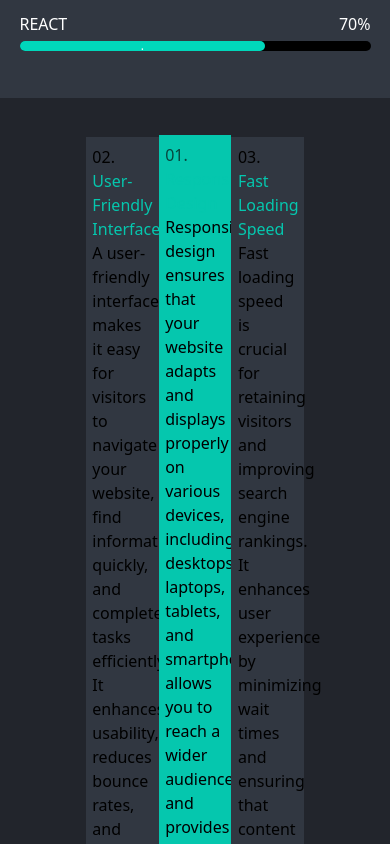
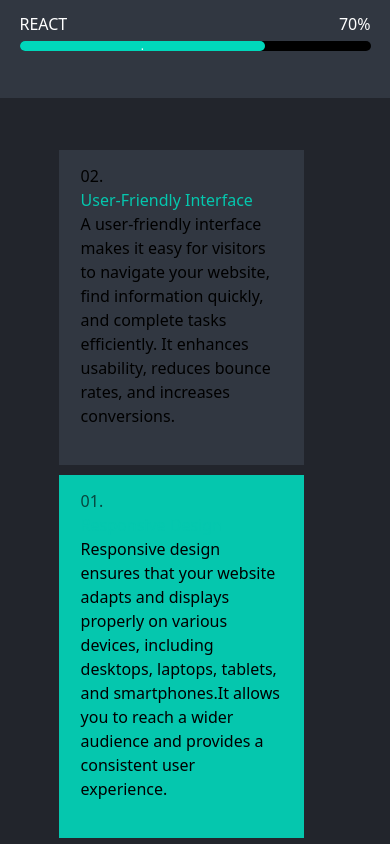
Before and after one commit to arafatsikder/portfolio, a React (Vite) app: page / in a window 390 px wide. Shown: the part 1680-2524 px from the top of the page. Built offline with nearby package versions, Linux system fonts and the light colour scheme.

Commit message:
card responsive

```diff
--- a/src/Component/Card/Card.css
+++ b/src/Component/Card/Card.css
@@ -32,7 +32,7 @@
 }
 
 .color2{
-    color:#07463E
+    color:#07463E;
 }
 
 .div2-style{
@@ -53,3 +53,78 @@
 .space{
     padding: 6% 5% 15% 5%;
 }
+
+@media(max-width: 640px) {
+    .all-cards{
+        display: block;
+        margin: 0% 10%;
+    }
+    .div-1{
+        background-color: #313741;
+        height: 30%;
+        width: 100%;
+    }
+
+    .div-2{
+        background-color: #05C7AE;
+        height: 35%;
+        width: 100%;
+    }
+
+    .div-3{
+        background-color: #313741;
+        height: 30%;
+        width: 100%;
+    }
+
+  }
+
+
+  @media(max-width: 1024px) {
+    .all-cards{
+        display: block;
+        margin: 0% 10%;
+    }
+    .div-1{
+        background-color: #313741;
+        height: 30%;
+        width: 100%;
+    }
+
+    .div-2{
+        background-color: #05C7AE;
+        height: 35%;
+        width: 100%;
+    }
+
+    .div-3{
+        background-color: #313741;
+        height: 30%;
+        width: 100%;
+    }
+
+  }
+
+  @media(max-width: 1280px) {
+    .all-cards{
+        display: block;
+        margin: 0% 15%;
+    }
+    .div-1{
+        background-color: #313741;
+        height: 30%;
+        width: 90%;
+    }
+
+    .div-2{
+        background-color: #05C7AE;
+        height: 35%;
+        width: 90%;
+    }
+
+    .div-3{
+        background-color: #313741;
+        height: 30%;
+        width: 90%;
+    }
+  }
--- a/src/Component/Skills/Skills.css
+++ b/src/Component/Skills/Skills.css
@@ -103,7 +103,6 @@
     }
     .skill {
         margin-bottom: 8%;
-
     }
 
 
```
